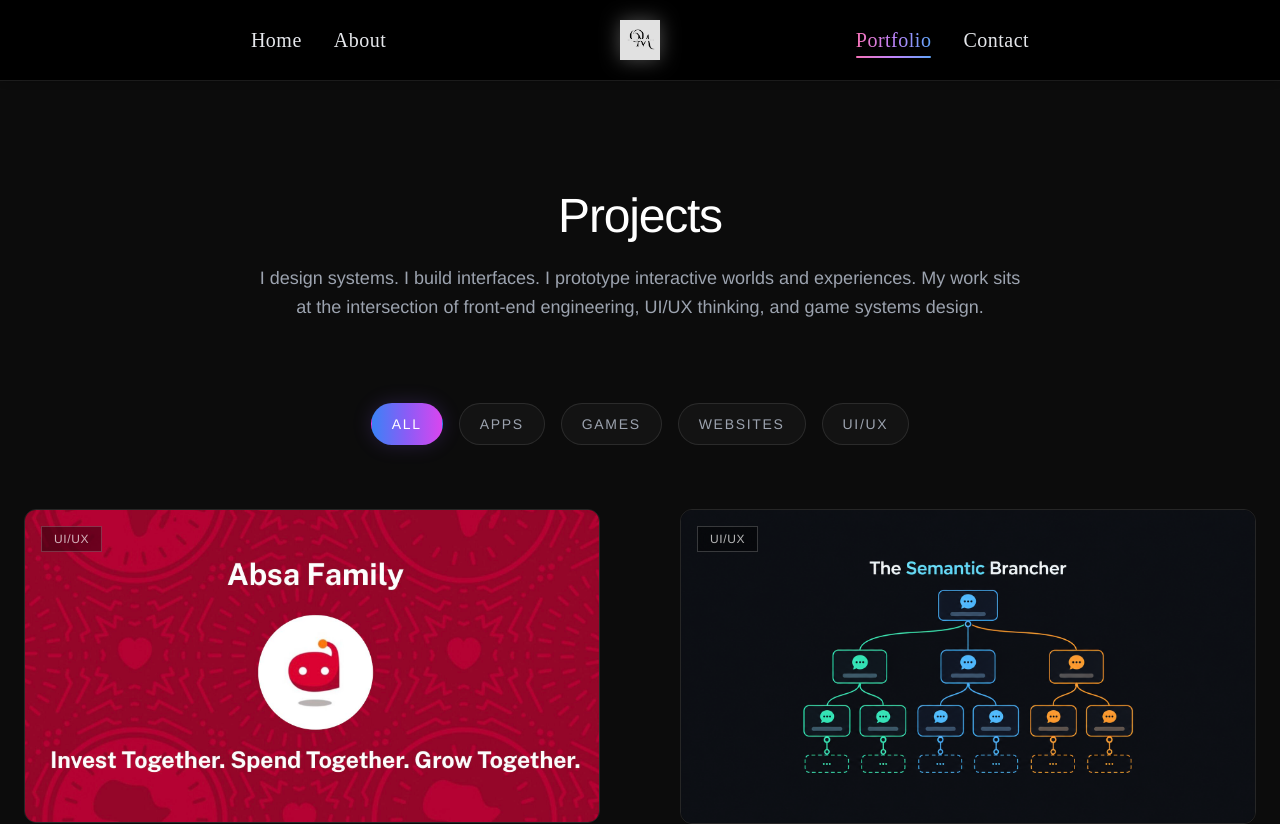
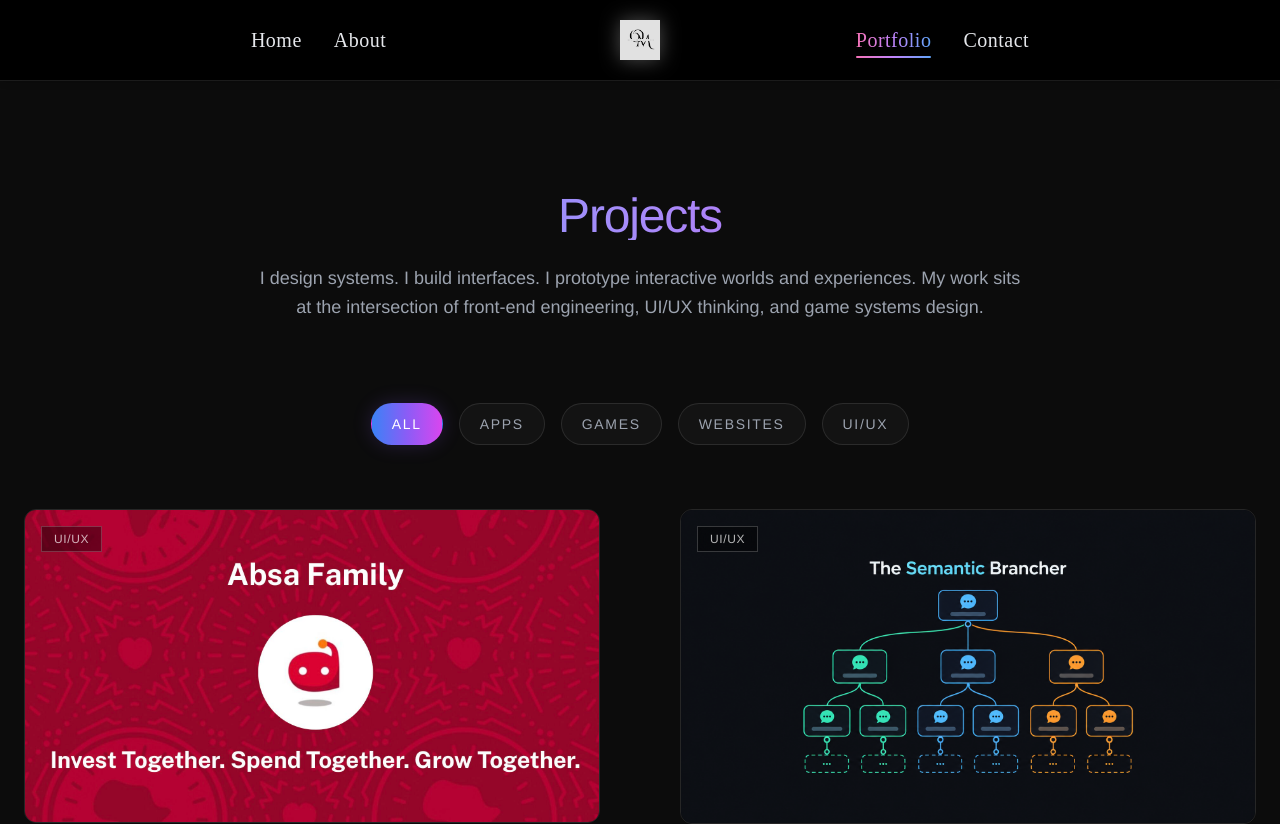
Before and after one commit to codedbyfefe/OMagabeane-Portfolio, a React (Create React App) app: page /portfolio in a window 1280 px wide. Shown: the top 824 px of the page. Built offline with nearby package versions, Linux system fonts and the light colour scheme.

Commit message:
Portfolio Page: Updating heading

```diff
--- a/src/pages/Portfolio.js
+++ b/src/pages/Portfolio.js
@@ -18,7 +18,7 @@
 
         {/* Heading */}
         <div className="text-center mb-20">
-          <h2 className="text-5xl font-light tracking-tight mb-6">
+          <h2 className="text-5xl font-light tracking-tight mb-6 bg-gradient-to-r from-blue-400 via-violet-400 to-fuchsia-500 bg-clip-text text-transparent">
            Projects
           </h2>
 
```
